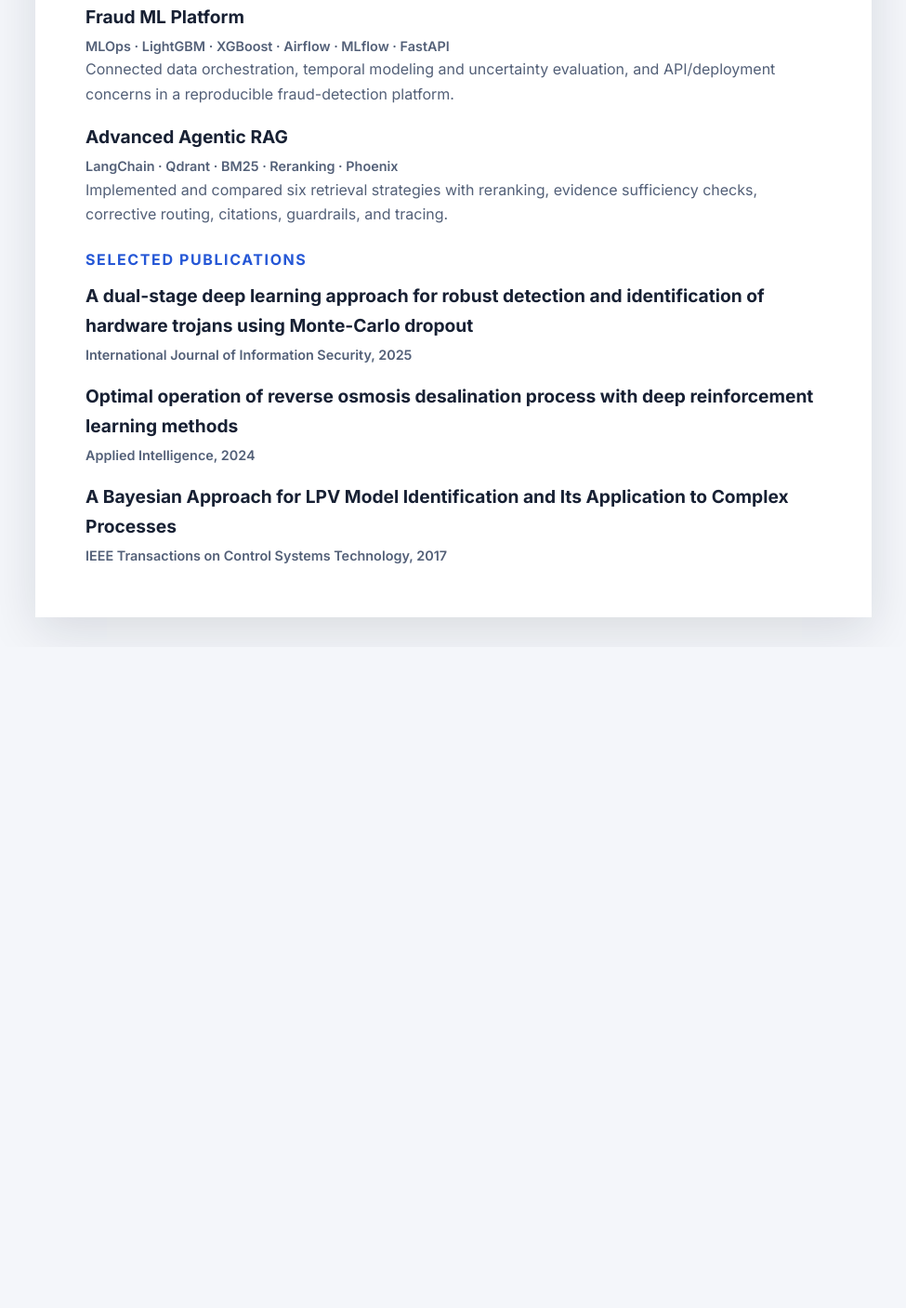
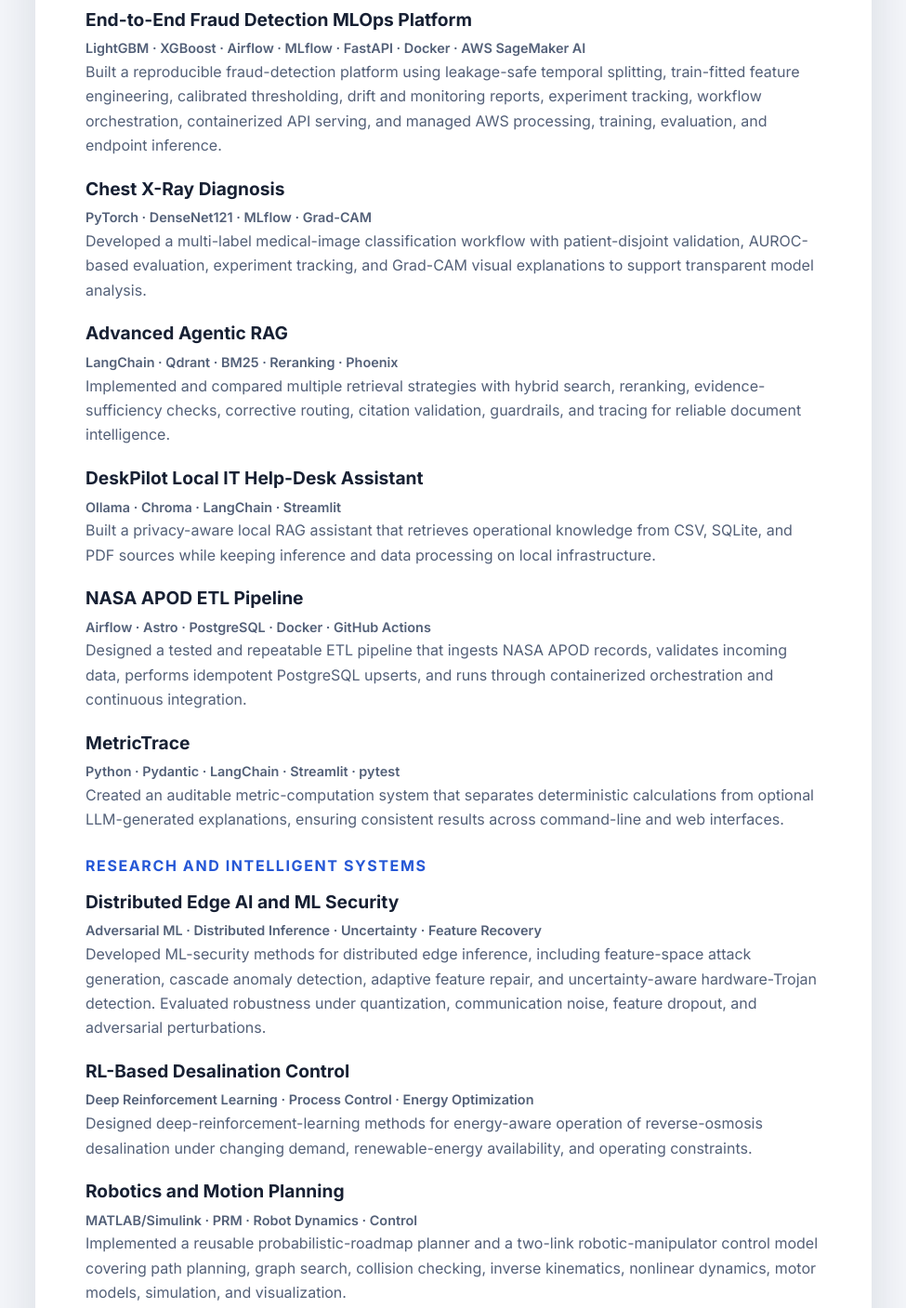
Before and after one commit to Arash80/my-page, a plain HTML site: page docs/resume.html in a window 1280 px wide. Shown: the part 861-2268 px from the top of the page at 93% size, without its empty margins (152-1127 px from the left). Before the commit the page ends 1557 px from the top, so only its background shows below. Drawn offline with Linux system fonts and the light colour scheme.

Commit message:
Complete online resume with updated ML, MLOps, AWS, projects, and research experience

```diff
--- a/docs/resume.html
+++ b/docs/resume.html
@@ -3,7 +3,7 @@
 <head>
   <meta charset="utf-8">
   <meta name="viewport" content="width=device-width, initial-scale=1">
-  <meta name="description" content="Technical résumé of Arash Golabi, Applied AI and Machine Learning Engineer">
+  <meta name="description" content="Technical résumé of Arash Golabi, Applied AI, Machine Learning, and MLOps Engineer">
   <title>Résumé | Arash Golabi</title>
   <link rel="preconnect" href="https://fonts.googleapis.com">
   <link rel="preconnect" href="https://fonts.gstatic.com" crossorigin>
@@ -15,11 +15,12 @@
     <a class="button" href="index.html">← Portfolio</a>
     <button class="button" type="button" onclick="window.print()">Print / Save as PDF</button>
   </div>
+
   <main class="resume-shell">
     <header class="resume-header">
       <div>
         <h1>Arash Golabi</h1>
-        <p>Applied AI &amp; Machine Learning Engineer</p>
+        <p>Machine Learning, MLOps &amp; Applied AI Engineer</p>
         <p>Montreal, Canada</p>
       </div>
       <div class="resume-contact">
@@ -31,33 +32,77 @@
 
     <section class="resume-section">
       <h2>Professional profile</h2>
-      <p>Applied AI and machine learning engineer building production-oriented ML systems, agentic RAG applications, trustworthy AI tools, and research-driven solutions. Research background includes adversarial AI, reinforcement learning, distributed intelligence, fault detection, control, and system identification.</p>
+      <p>Machine learning, MLOps, and applied AI engineer with experience building production-oriented ML systems, deep-learning workflows, agentic RAG applications, and cloud-based model pipelines. Combines practical software engineering with a research background in reinforcement learning, adversarial AI, distributed intelligence, fault detection, robotics, and intelligent control.</p>
     </section>
 
     <section class="resume-section">
       <h2>Core expertise</h2>
-      <p><strong>Machine learning:</strong> PyTorch, scikit-learn, LightGBM, XGBoost, calibration, conformal prediction, temporal validation, imbalanced learning, explainability.</p>
-      <p><strong>GenAI and RAG:</strong> LangChain, LangGraph, Qdrant, Chroma, Neo4j, GraphRAG, hybrid retrieval, reranking, guardrails, local inference.</p>
-      <p><strong>MLOps and data:</strong> MLflow, Airflow, FastAPI, Docker, PostgreSQL, dbt, GitHub Actions, pytest, configuration-driven pipelines.</p>
+      <p><strong>Machine learning and deep learning:</strong> Python, PyTorch, scikit-learn, LightGBM, XGBoost, pandas, NumPy, feature engineering, temporal validation, imbalanced learning, calibration, conformal prediction, explainability, and rigorous evaluation.</p>
+      <p><strong>MLOps and cloud:</strong> MLflow, Airflow, FastAPI, Docker, PostgreSQL, GitHub Actions, pytest, AWS SageMaker AI, Amazon S3, IAM, CloudWatch, managed processing, training, evaluation, deployment, and endpoint inference.</p>
+      <p><strong>GenAI and knowledge systems:</strong> LangChain, LangGraph, Qdrant, Chroma, FAISS, Neo4j, GraphRAG, hybrid retrieval, reranking, citations, guardrails, local inference, and agent evaluation.</p>
+      <p><strong>Control and intelligent systems:</strong> MATLAB/Simulink, reinforcement learning, motion planning, robot kinematics and dynamics, state-space modeling, system identification, observers, fault detection, cyber-physical systems, and robust control.</p>
     </section>
 
     <section class="resume-section">
       <h2>Selected engineering projects</h2>
       <div class="resume-items">
         <article class="resume-item">
-          <h3>MetricTrace</h3>
-          <p class="resume-meta">Reliable AI · Python · Pydantic · LangChain · Streamlit</p>
-          <p>Designed one deterministic computation layer for CLI and Streamlit through a validated JSON contract, eliminating duplicated metric logic and keeping results consistent across interfaces.</p>
+          <h3>End-to-End Fraud Detection MLOps Platform</h3>
+          <p class="resume-meta">LightGBM · XGBoost · Airflow · MLflow · FastAPI · Docker · AWS SageMaker AI</p>
+          <p>Built a reproducible fraud-detection platform using leakage-safe temporal splitting, train-fitted feature engineering, calibrated thresholding, drift and monitoring reports, experiment tracking, workflow orchestration, containerized API serving, and managed AWS processing, training, evaluation, and endpoint inference.</p>
         </article>
+
         <article class="resume-item">
-          <h3>Fraud ML Platform</h3>
-          <p class="resume-meta">MLOps · LightGBM · XGBoost · Airflow · MLflow · FastAPI</p>
-          <p>Connected data orchestration, temporal modeling and uncertainty evaluation, and API/deployment concerns in a reproducible fraud-detection platform.</p>
+          <h3>Chest X-Ray Diagnosis</h3>
+          <p class="resume-meta">PyTorch · DenseNet121 · MLflow · Grad-CAM</p>
+          <p>Developed a multi-label medical-image classification workflow with patient-disjoint validation, AUROC-based evaluation, experiment tracking, and Grad-CAM visual explanations to support transparent model analysis.</p>
         </article>
+
         <article class="resume-item">
           <h3>Advanced Agentic RAG</h3>
           <p class="resume-meta">LangChain · Qdrant · BM25 · Reranking · Phoenix</p>
-          <p>Implemented and compared six retrieval strategies with reranking, evidence sufficiency checks, corrective routing, citations, guardrails, and tracing.</p>
+          <p>Implemented and compared multiple retrieval strategies with hybrid search, reranking, evidence-sufficiency checks, corrective routing, citation validation, guardrails, and tracing for reliable document intelligence.</p>
+        </article>
+
+        <article class="resume-item">
+          <h3>DeskPilot Local IT Help-Desk Assistant</h3>
+          <p class="resume-meta">Ollama · Chroma · LangChain · Streamlit</p>
+          <p>Built a privacy-aware local RAG assistant that retrieves operational knowledge from CSV, SQLite, and PDF sources while keeping inference and data processing on local infrastructure.</p>
+        </article>
+
+        <article class="resume-item">
+          <h3>NASA APOD ETL Pipeline</h3>
+          <p class="resume-meta">Airflow · Astro · PostgreSQL · Docker · GitHub Actions</p>
+          <p>Designed a tested and repeatable ETL pipeline that ingests NASA APOD records, validates incoming data, performs idempotent PostgreSQL upserts, and runs through containerized orchestration and continuous integration.</p>
+        </article>
+
+        <article class="resume-item">
+          <h3>MetricTrace</h3>
+          <p class="resume-meta">Python · Pydantic · LangChain · Streamlit · pytest</p>
+          <p>Created an auditable metric-computation system that separates deterministic calculations from optional LLM-generated explanations, ensuring consistent results across command-line and web interfaces.</p>
+        </article>
+      </div>
+    </section>
+
+    <section class="resume-section">
+      <h2>Research and intelligent systems</h2>
+      <div class="resume-items">
+        <article class="resume-item">
+          <h3>Distributed Edge AI and ML Security</h3>
+          <p class="resume-meta">Adversarial ML · Distributed Inference · Uncertainty · Feature Recovery</p>
+          <p>Developed ML-security methods for distributed edge inference, including feature-space attack generation, cascade anomaly detection, adaptive feature repair, and uncertainty-aware hardware-Trojan detection. Evaluated robustness under quantization, communication noise, feature dropout, and adversarial perturbations.</p>
+        </article>
+
+        <article class="resume-item">
+          <h3>RL-Based Desalination Control</h3>
+          <p class="resume-meta">Deep Reinforcement Learning · Process Control · Energy Optimization</p>
+          <p>Designed deep-reinforcement-learning methods for energy-aware operation of reverse-osmosis desalination under changing demand, renewable-energy availability, and operating constraints.</p>
+        </article>
+
+        <article class="resume-item">
+          <h3>Robotics and Motion Planning</h3>
+          <p class="resume-meta">MATLAB/Simulink · PRM · Robot Dynamics · Control</p>
+          <p>Implemented a reusable probabilistic-roadmap planner and a two-link robotic-manipulator control model covering path planning, graph search, collision checking, inverse kinematics, nonlinear dynamics, motor models, simulation, and visualization.</p>
         </article>
       </div>
     </section>
@@ -65,9 +110,18 @@
     <section class="resume-section">
       <h2>Selected publications</h2>
       <div class="resume-items">
-        <article class="resume-item"><h3>A dual-stage deep learning approach for robust detection and identification of hardware trojans using Monte-Carlo dropout</h3><p class="resume-meta">International Journal of Information Security, 2025</p></article>
-        <article class="resume-item"><h3>Optimal operation of reverse osmosis desalination process with deep reinforcement learning methods</h3><p class="resume-meta">Applied Intelligence, 2024</p></article>
-        <article class="resume-item"><h3>A Bayesian Approach for LPV Model Identification and Its Application to Complex Processes</h3><p class="resume-meta">IEEE Transactions on Control Systems Technology, 2017</p></article>
+        <article class="resume-item">
+          <h3>A dual-stage deep learning approach for robust detection and identification of hardware trojans using Monte-Carlo dropout</h3>
+          <p class="resume-meta">International Journal of Information Security, 2025</p>
+        </article>
+        <article class="resume-item">
+          <h3>Optimal operation of reverse osmosis desalination process with deep reinforcement learning methods</h3>
+          <p class="resume-meta">Applied Intelligence, 2024</p>
+        </article>
+        <article class="resume-item">
+          <h3>A Bayesian Approach for LPV Model Identification and Its Application to Complex Processes</h3>
+          <p class="resume-meta">IEEE Transactions on Control Systems Technology, 2017</p>
+        </article>
       </div>
     </section>
   </main>
```
